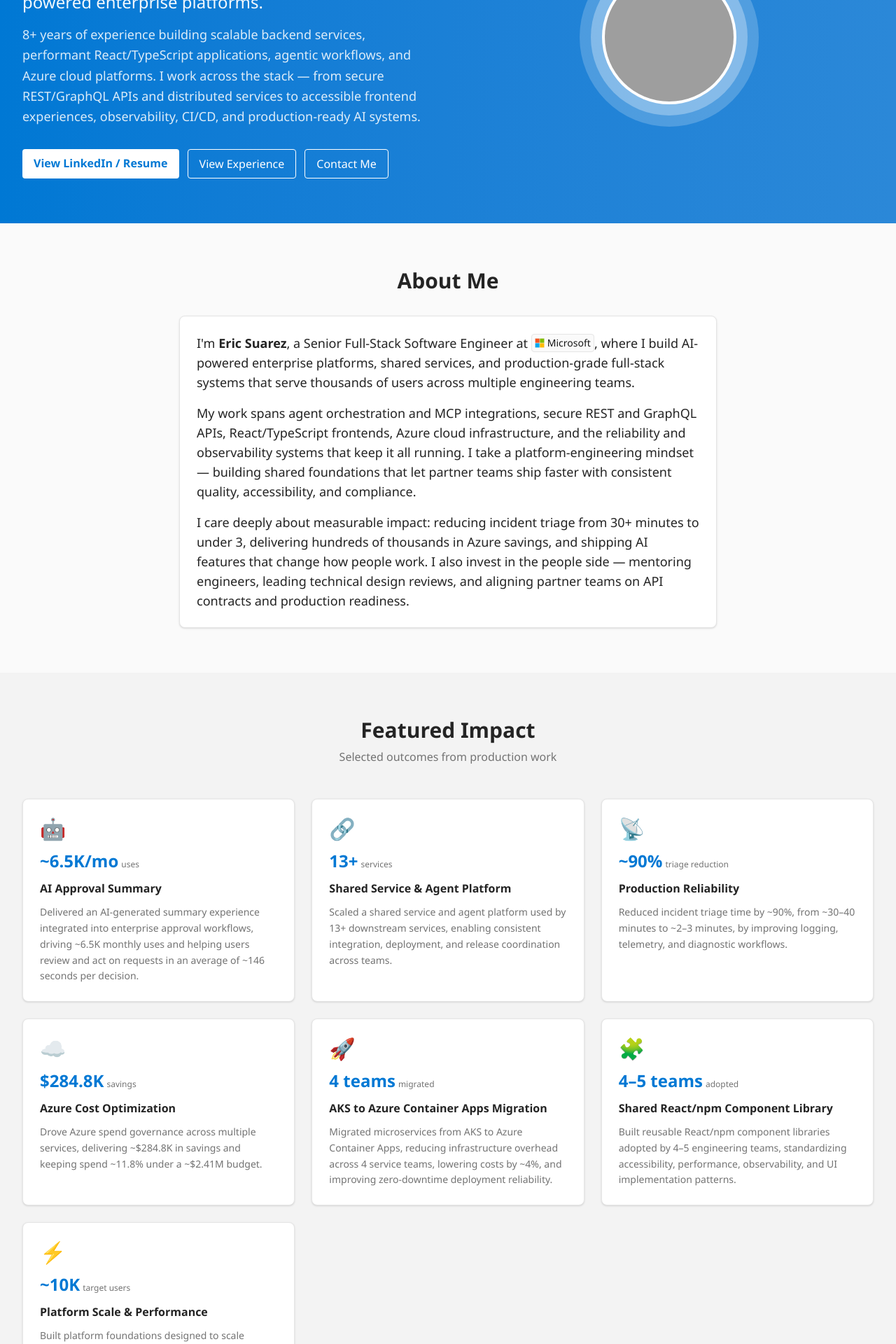
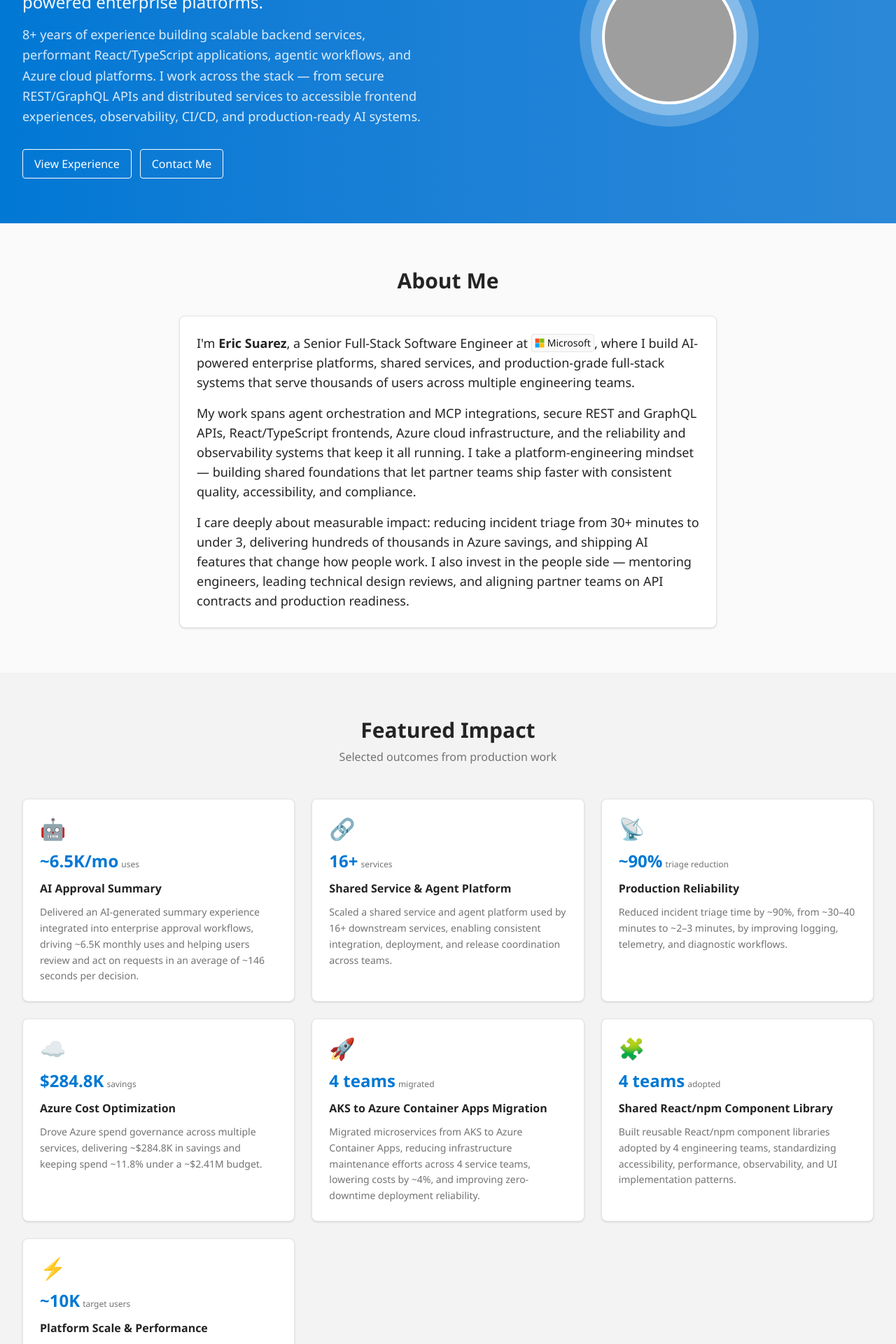
Before and after one commit to egs104/portfolio-blog, a Next.js app: page / in a window 1280 px wide. Shown: the part 278-2198 px from the top of the page at 70% size. Built offline with nearby package versions, Linux system fonts and the light colour scheme; grey boxes are pictures that could not be loaded.

Commit message:
update linked in and small tweaks

```diff
--- a/src/app/layout.tsx
+++ b/src/app/layout.tsx
@@ -113,8 +113,10 @@ export default function RootLayout({
                     </a>
                   </li>
                   <li>
-                    {/* TODO: replace # with LinkedIn profile URL when ready */}
-                    <a href="#" className="hover:text-[var(--primary)]">
+                    <a
+                      href="https://www.linkedin.com/in/eric-suarez-72332388/"
+                      className="hover:text-[var(--primary)]"
+                    >
                       LinkedIn
                     </a>
                   </li>
--- a/src/app/page.tsx
+++ b/src/app/page.tsx
@@ -25,10 +25,10 @@ const impactItems = [
   {
     icon: "🔗",
     title: "Shared Service & Agent Platform",
-    metric: "13+",
+    metric: "16+",
     metricLabel: "services",
     description:
-      "Scaled a shared service and agent platform used by 13+ downstream services, enabling consistent integration, deployment, and release coordination across teams.",
+      "Scaled a shared service and agent platform used by 16+ downstream services, enabling consistent integration, deployment, and release coordination across teams.",
   },
   {
     icon: "📡",
@@ -52,15 +52,15 @@ const impactItems = [
     metric: "4 teams",
     metricLabel: "migrated",
     description:
-      "Migrated microservices from AKS to Azure Container Apps, reducing infrastructure overhead across 4 service teams, lowering costs by ~4%, and improving zero-downtime deployment reliability.",
+      "Migrated microservices from AKS to Azure Container Apps, reducing infrastructure maintenance efforts across 4 service teams, lowering costs by ~4%, and improving zero-downtime deployment reliability.",
   },
   {
     icon: "🧩",
     title: "Shared React/npm Component Library",
-    metric: "4–5 teams",
+    metric: "4 teams",
     metricLabel: "adopted",
     description:
-      "Built reusable React/npm component libraries adopted by 4–5 engineering teams, standardizing accessibility, performance, observability, and UI implementation patterns.",
+      "Built reusable React/npm component libraries adopted by 4 engineering teams, standardizing accessibility, performance, observability, and UI implementation patterns.",
   },
   {
     icon: "⚡",
@@ -96,9 +96,7 @@ export default function Home() {
               <p className="text-sm font-medium uppercase tracking-widest opacity-80 mb-2">
                 Microsoft · Senior Software Engineer
               </p>
-              <h1 className="text-4xl md:text-5xl font-bold mb-4 leading-tight">
-                Eric Suarez
-              </h1>
+              <h1 className="text-4xl md:text-5xl font-bold mb-4 leading-tight">Eric Suarez</h1>
               <p className="text-xl md:text-2xl font-medium mb-4 opacity-95">
                 Senior Full-Stack Software Engineer building AI-powered enterprise platforms.
               </p>
@@ -110,15 +108,6 @@ export default function Home() {
                 systems.
               </p>
               <div className="flex flex-wrap gap-3">
-                {/* TODO: replace href with /Eric_Suarez_Senior_Software_Engineer_Resume.pdf when ready */}
-                <a
-                  href="https://www.linkedin.com/in/TODO"
-                  target="_blank"
-                  rel="noopener noreferrer"
-                  className="ms-button bg-white text-[var(--primary)] hover:bg-opacity-90 font-semibold"
-                >
-                  View LinkedIn / Resume
-                </a>
                 <a
                   href="#experience"
                   className="ms-button bg-transparent border border-white hover:bg-white hover:bg-opacity-10"
@@ -179,9 +168,9 @@ export default function Home() {
             <p className="text-lg">
               My work spans agent orchestration and MCP integrations, secure REST and GraphQL APIs,
               React/TypeScript frontends, Azure cloud infrastructure, and the reliability and
-              observability systems that keep it all running. I take a platform-engineering mindset —
-              building shared foundations that let partner teams ship faster with consistent quality,
-              accessibility, and compliance.
+              observability systems that keep it all running. I take a platform-engineering mindset
+              — building shared foundations that let partner teams ship faster with consistent
+              quality, accessibility, and compliance.
             </p>
             <p className="text-lg">
               I care deeply about measurable impact: reducing incident triage from 30+ minutes to
@@ -242,13 +231,14 @@ export default function Home() {
               </div>
               <ul className="list-disc list-inside text-[var(--muted-foreground)] space-y-2 text-sm leading-relaxed">
                 <li>
-                  Led development of a unified Customer Success platform, onboarding multiple partner
-                  teams and establishing standardized APIs, integration patterns, and environment
-                  readiness to scale toward a ~10K-user Customer Success organization.
+                  Led development of a unified Customer Success platform, onboarding multiple
+                  partner teams and establishing standardized APIs, integration patterns, and
+                  environment readiness to scale toward a ~10K-user Customer Success organization.
                 </li>
                 <li>
                   Scaled a shared service and agent platform used by 13+ downstream services,
-                  enabling consistent integration, deployment, and release coordination across teams.
+                  enabling consistent integration, deployment, and release coordination across
+                  teams.
                 </li>
                 <li>
                   Architected an agent orchestration layer routing Customer Success workflows across
@@ -261,9 +251,9 @@ export default function Home() {
                   requirements, and production readiness criteria.
                 </li>
                 <li>
-                  Designed and shipped AI-powered approval workflows, including AI-generated Approval
-                  Summary and MCP integrations, driving ~6.5K monthly uses and enabling users to
-                  review and act on requests in an average of ~146 seconds per decision.
+                  Designed and shipped AI-powered approval workflows, including AI-generated
+                  Approval Summary and MCP integrations, driving ~6.5K monthly uses and enabling
+                  users to review and act on requests in an average of ~146 seconds per decision.
                 </li>
                 <li>
                   Reduced incident triage time by ~90% by improving logging, telemetry, and
@@ -292,7 +282,9 @@ export default function Home() {
             <div className="ms-card relative border-l-4 border-l-[var(--primary)]">
               <div className="flex flex-col md:flex-row md:items-start justify-between gap-2 mb-4">
                 <div>
-                  <h3 className="text-xl font-semibold">Software Engineer II / Software Engineer</h3>
+                  <h3 className="text-xl font-semibold">
+                    Software Engineer II / Software Engineer
+                  </h3>
                   <p className="text-sm text-[var(--muted-foreground)] mt-0.5">Redmond, WA</p>
                 </div>
                 <div className="flex items-center gap-2 text-[var(--muted-foreground)] shrink-0">
@@ -431,8 +423,8 @@ export default function Home() {
                     </div>
                   </div>
                   <p className="text-sm text-[var(--muted-foreground)]">
-                    Improved a C#/.NET/SQL web application by optimizing code, updating UI flows, and
-                    aligning the codebase to a layered architecture across data, business, and
+                    Improved a C#/.NET/SQL web application by optimizing code, updating UI flows,
+                    and aligning the codebase to a layered architecture across data, business, and
                     presentation tiers.
                   </p>
                 </div>
@@ -562,9 +554,8 @@ export default function Home() {
                 </svg>
                 Email Me
               </a>
-              {/* TODO: replace # with LinkedIn profile URL when ready */}
               <a
-                href="#"
+                href="https://www.linkedin.com/in/eric-suarez-72332388/"
                 target="_blank"
                 rel="noopener noreferrer"
                 className="ms-button bg-[var(--card-bg)] text-[var(--foreground)] border border-[var(--border)] hover:bg-[var(--muted)] inline-flex items-center justify-center gap-2"
```
